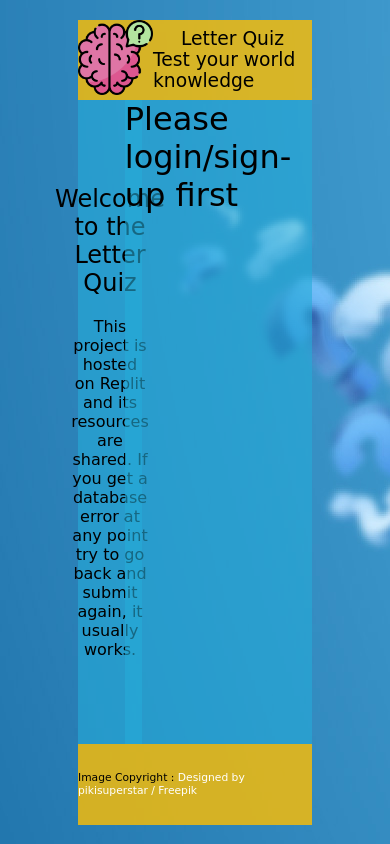
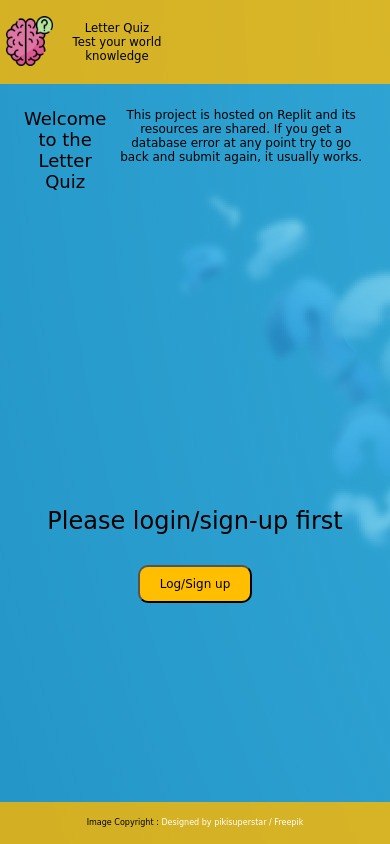
Before and after one commit to 2busynexus/letterquiz, a Flask app: page /error in a window 390 px wide. Run offline with Flask 3, Linux system fonts and the light colour scheme; some web fonts are replaced.

Commit message:
responsiveness added and changed nav elements

```diff
--- a/static/css/style.css
+++ b/static/css/style.css
@@ -35,7 +35,6 @@ footer a {
 }
 
 button,
-input[type="submit"],
 .content a,
 nav ul li {
     margin: 30px auto;
@@ -60,7 +58,7 @@ nav ul li:hover {
 .container {
     height: 100%;
     width: 70%;
-    padding: 5%;
+    padding: 5% 0;
     display: grid;
     grid-template:
     "title title"
@@ -264,25 +258,158 @@ footer {
     font-weight: 300;
 }
 
+@media (min-width: 1400px) and (max-width: 1920px) {
+    .container {
+        grid-template-columns: 30% 70%;
+
+    }
+}
 
 @media (min-width: 1200px) and (max-width: 1399px) {
+    .container {
+        grid-template-columns: 40% 60%;
+        width: 80%;
+    }
 
-  }
 }
 
 @media (min-width: 992px) and (max-width: 1199px) {
-
+    .container {
+        grid-template-columns: 40% 60%;
+        width: 80%;
+    }
+    form input {
+        padding: 0 50px;
+    }
+    nav ul li {
+        margin: 0 5px;
+        font-size: 0.75em;
+    }
+    .info {
+        font-size: 12px;
+    }
 }
 
 @media (min-width: 768px) and (max-width: 991px) {
-
+    .container {
+        grid-template-columns: 40% 60%;
+        width: 90%;
+    }
+    form input {
+        padding: 0 60px;
+    }
+    nav ul {
+        align-items: center;
+    }
+    nav ul li {
+        margin: 0 5px;
+        padding: 10px 2.5px;
+        font-size: 0.75em;
+    }
+    .info {
+        font-size: 14px;
+    }
+    header {
+        text-align: center;
+    }
 }
 
 
 @media (min-width: 576px) and (max-width: 767px) {
-
+    .container {
+        grid-template-columns: 40% 60%;
+        width: 95%;
+    }
+    form input {
+        padding: 0 45px;
+    }
+    nav ul {
+        align-items: center;
+    }
+    nav ul li {
+        margin: 0 5px;
+        padding: 10px 2.5px;
+        font-size: 0.75em;
+    }
+    .info {
+        font-size: 14px;
+    }
+    header {
+        text-align: center;
+    }
 }
 
 @media (max-width: 575px) {
+    body {
+        font-size: 12px;
+    }
+    .container {
+        height: 100%;
+        width: 100%;
+        padding: 0;
+        display: grid;
+        grid-template:
+        "title title"
+        "info info"
+        "main main"        /* "leaderboard main" */
+        "footer footer";
+        grid-template-rows:    10% 30% 55% 5%;
+        grid-template-columns: 20% 80%;
+    }
+    form input {
+        padding: 0 60px;
+    }
+    nav {
+        width: 55%;
+    }
+    nav ul {
+        align-items: center;
+    }
+    nav ul li {
+        margin: 0 2px;
+        padding: 10px 15px;
+        font-size: 0.5em;
+    }
+    .logo {
+        width: 15%;
+    }
+    .logo img {
+        width: 80%;
+    }
+    header {
+        text-align: center;
+    }
+    .title {
+        width: 30%;
+        font-size: 10px;
+    }
+    .info {
+        flex-direction: row;
+        gap: 10px;
+        align-items: flex-start;
+    }
+}
 
+@media (max-height: 1000px) {
+    form input {
+        margin: 5px;
+    }
 }
+
+@media (max-height: 850px) {
+    .logo img{
+        height: 50px;
+    }
+}
+
+@media (max-height: 600px) {
+    body {
+        height: auto;
+    }
+    .logo {
+        height: 90%;
+    }
+    .logo img {
+        height: 100%;
+    }
+}
--- a/templates/base.html
+++ b/templates/base.html
@@ -20,8 +20,9 @@
             <nav>
                 <ul>
                     {% if session["user"] %}
+                    <li><a href="{{url_for('game')}}" >Start Game</a></li>
+                    <li><a href="{{url_for('profile')}}">Profile</a></li>
                     <li><a href=".">Log Out</a></li>
-                    <li><a href="{{url_for('profile')}}">Profile</a></li>
                     {% endif %}
                 </ul>
             </nav>
--- a/templates/error.html
+++ b/templates/error.html
@@ -3,9 +3,10 @@
 {% block content%}
 
 
-<div class="content">
+<div class="log-sign">
 
     <h1>Please login/sign-up first</h1>
+    <a href=".">Log/Sign up</a>
 
 </div>
 
--- a/templates/profile.html
+++ b/templates/profile.html
@@ -5,7 +5,6 @@
 
     <div class="profile">
 
-        <h1 id="startGame"><a href="{{url_for('game')}}" >Start Game</a></h1>
         <hr>
         <br>
         <h2> {% if session["user"] %}
```
Also changed, not shown: other parts of static/css/style.css (+16 -21 lines).
